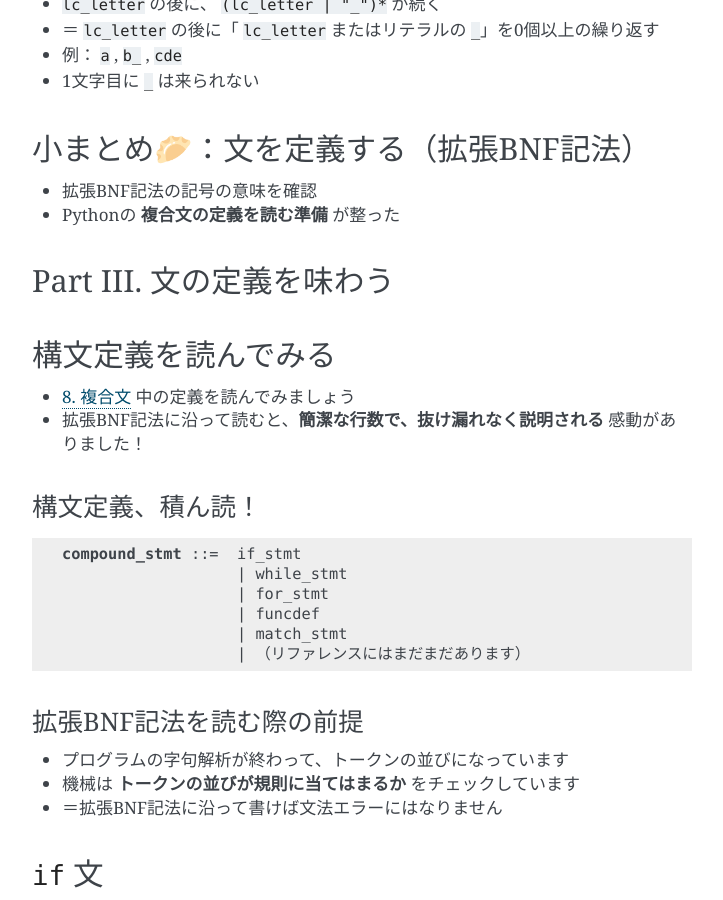
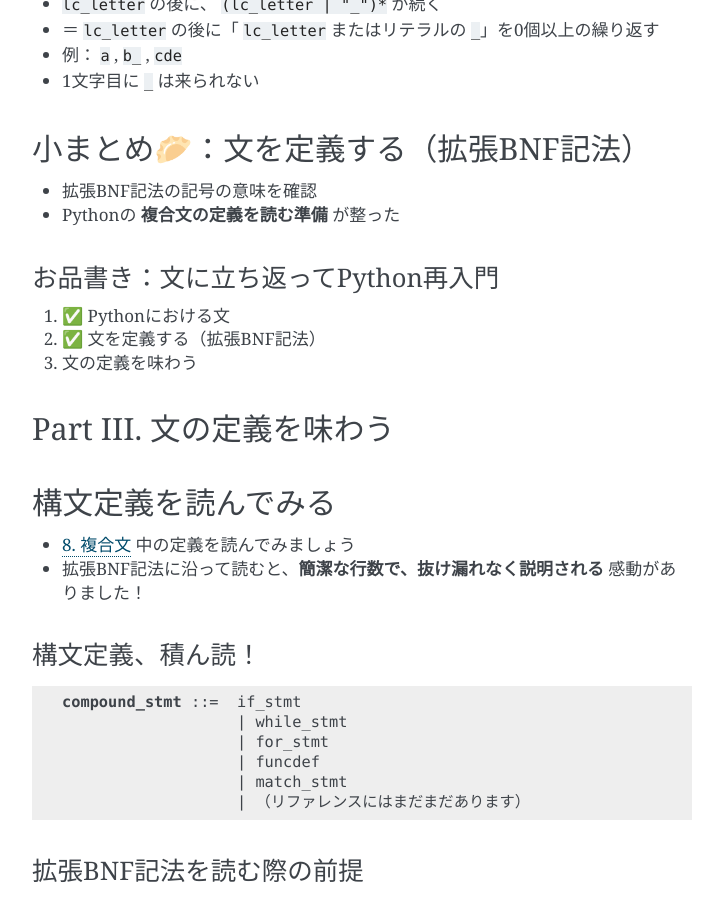
Before and after one commit to ftnext/2022_slides, a Sphinx documentation site: the page built from source/pyconk_kumamoto/revisit_python_from_statements.rst, in a window 1280 px wide and 900 px high, scrolled down 13946 px. Shown: the whole window, without its empty margins (388-1111 px from the left). Built offline with Sphinx 7.4.7, drawn with Linux system fonts in a browser that asks for light colours; comment, search, counter and statistics services are not loaded; some of the changed text lies outside the part shown.

Commit message:
[style] Add contents list as prograss bar

```diff
--- a/source/pyconk_kumamoto/ebnf.rst.txt
+++ b/source/pyconk_kumamoto/ebnf.rst.txt
@@ -131,3 +131,10 @@ EBNFとも呼ぶドキュメントもありました（Extended Backus–Naur Fo
 
 * 拡張BNF記法の記号の意味を確認
 * Pythonの **複合文の定義を読む準備** が整った
+
+お品書き：文に立ち返ってPython再入門
+--------------------------------------------------
+
+1. ✅ Pythonにおける文
+2. ✅ 文を定義する（拡張BNF記法）
+3. 文の定義を味わう
```
